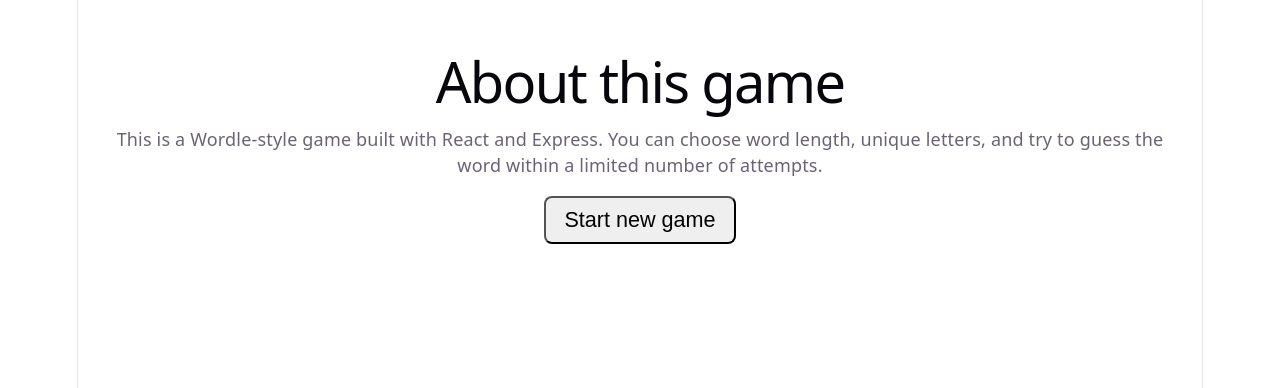
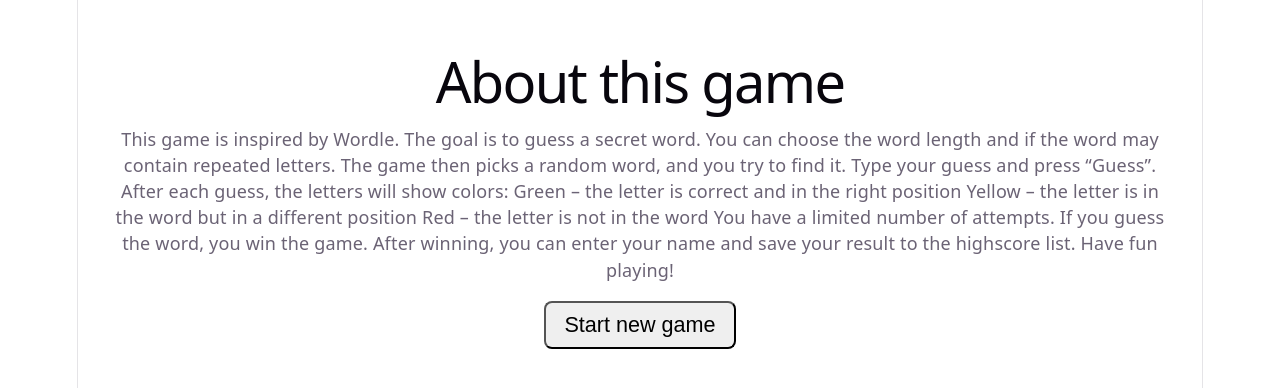
Before and after one commit to elinmolinder1-ai/B7Uppgift-WordleGame, a React app in the folder frontend/: page /about in a window 1280 px wide. Shown: the top 388 px of the page. Built offline with nearby package versions, Linux system fonts and the light colour scheme; the HTML template or start-up script is replaced by a standard one.

Commit message:
Add text to the about page

```diff
--- a/frontend/src/pages/AboutPage.jsx
+++ b/frontend/src/pages/AboutPage.jsx
@@ -12,9 +12,26 @@ export default function AboutPage() {
 
       {/* Simple description */}
       <p>
-        This is a Wordle-style game built with React and Express.
-        You can choose word length, unique letters, and try to guess the word
-        within a limited number of attempts.
+
+This game is inspired by Wordle. The goal is to guess a secret word.
+You can choose the word length and if the word may contain repeated letters.
+The game then picks a random word, and you try to find it.
+
+Type your guess and press “Guess”.
+After each guess, the letters will show colors:
+
+Green – the letter is correct and in the right position
+
+Yellow – the letter is in the word but in a different position
+
+Red – the letter is not in the word
+
+You have a limited number of attempts.
+If you guess the word, you win the game.
+
+After winning, you can enter your name and save your result to the highscore list.
+
+Have fun playing!
       </p>
 
       {/* Button to go back and start a new game */}
```
